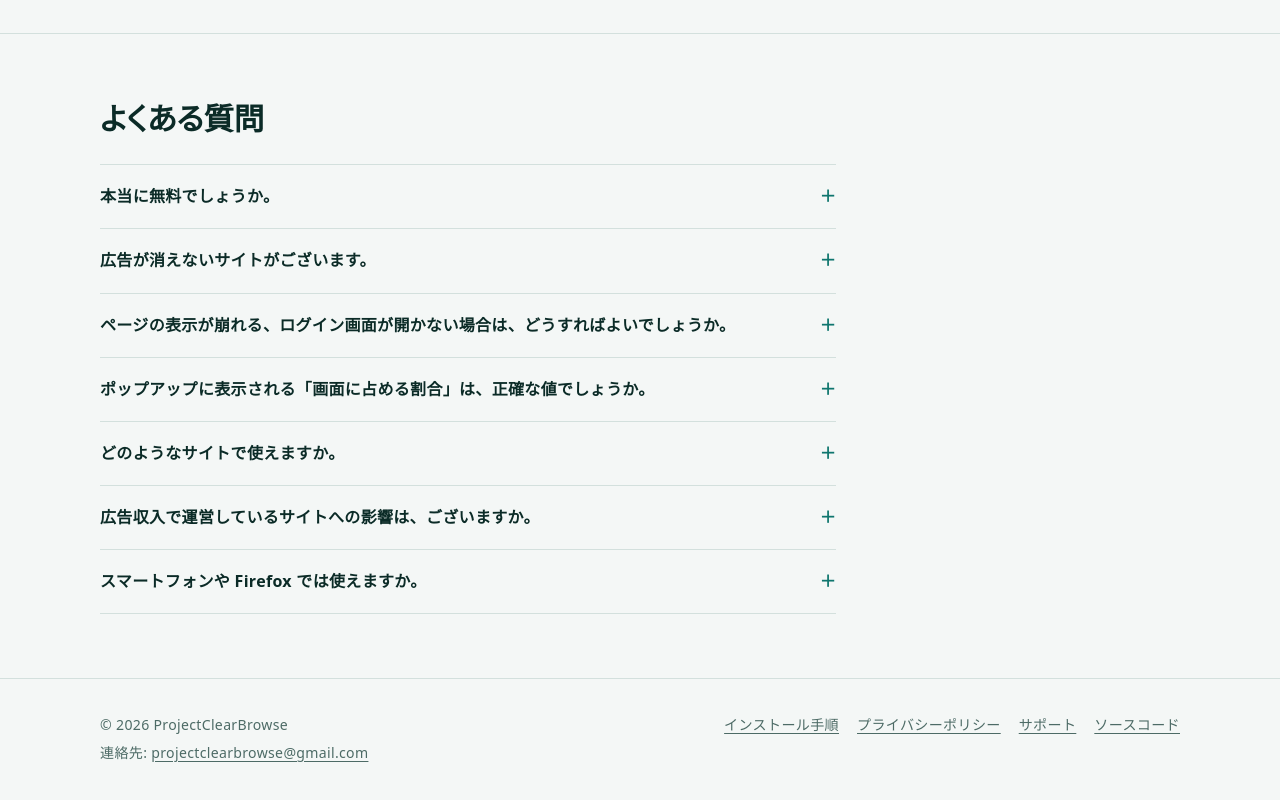
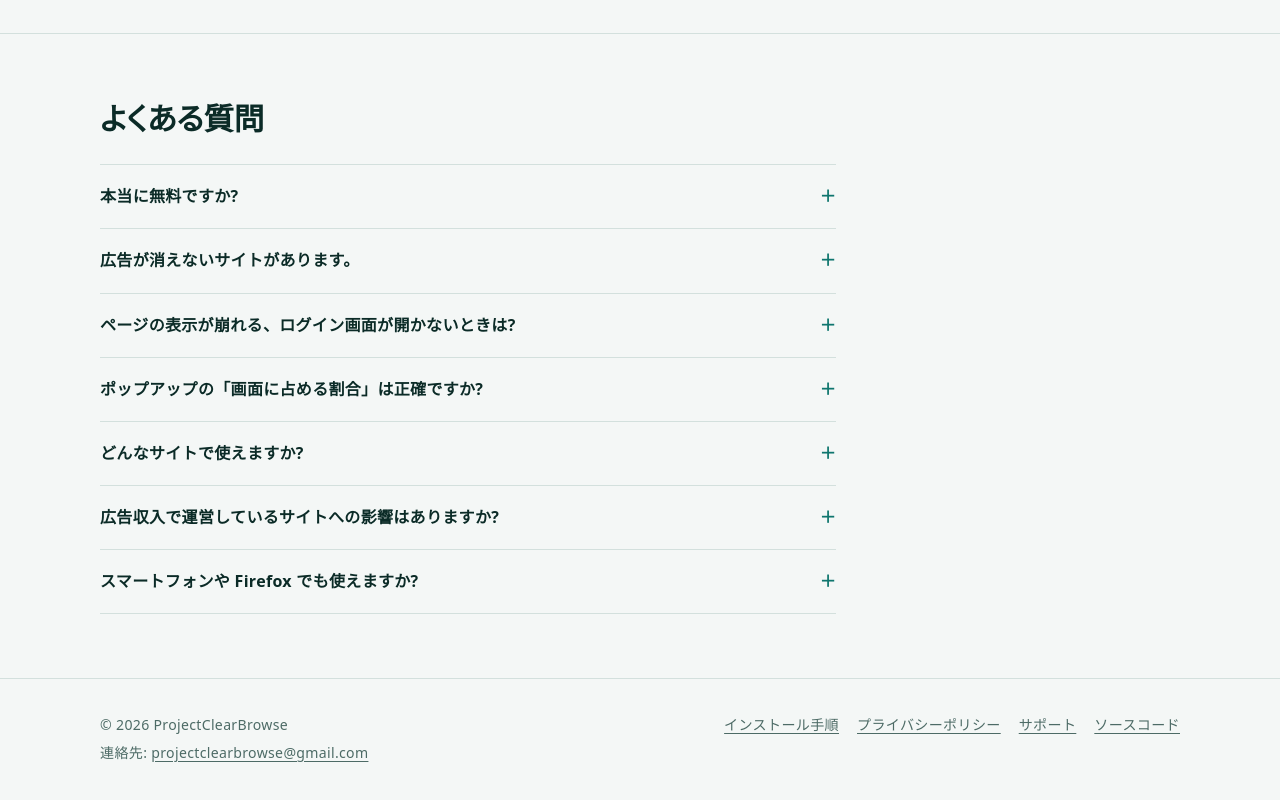
Before and after one commit to ProjectClearBrowse/clearbrowse, a browser extension: page docs/index.html in a window 1280 px wide. Shown: the part 3617-4417 px from the top of the page. Drawn offline with Linux system fonts and the light colour scheme.

Commit message:
Add files via upload

```diff
--- a/docs/index.html
+++ b/docs/index.html
@@ -145,13 +145,13 @@
     <div class="wrap">
       <h2>よくある質問</h2>
       <div class="faq" style="margin-top:24px">
-        <details><summary>本当に無料でしょうか。</summary><p>はい、すべての機能を無料でご利用いただけます。寄付は任意であり、寄付の有無によって機能が変わることはございません。</p></details>
-        <details><summary>広告が消えないサイトがございます。</summary><p>YouTube など、動画の中に広告が組み込まれているサイトでは、広告をブロックできない場合がございます。また、広告ブロックへの対策を行っているサイトでも、広告が残ることがございます。</p><p>ブロックされずに残った広告は、アイコンの「広告を選んで消す」から、手動で消せる場合がございます。ただし、動画の中に組み込まれた広告は、手動でも消すことができません。それでも広告が残る場合は、設定画面の「不具合を報告」から報告文を作成し、<a href="support.html">サポートページ</a>に記載の方法でお知らせください。</p></details>
-        <details><summary>ページの表示が崩れる、ログイン画面が開かない場合は、どうすればよいでしょうか。</summary><p>アイコンを押し、該当のサイトのみ「ブロックする」をオフにしてください。ログイン用の小さなウィンドウが開かない場合は、設定画面で「ポップアップ・新規タブ」の項目をオフにしていただくこともできます。</p></details>
-        <details><summary>ポップアップに表示される「画面に占める割合」は、正確な値でしょうか。</summary><p>いいえ、あくまで目安でございます。非表示にした広告の面積を、表示領域の面積で割った簡易的な値であり、広告同士の重なりは考慮しておりません。</p></details>
-        <details><summary>どのようなサイトで使えますか。</summary><p>http または https で開くほとんどのサイトで動作いたします。どのサイトをご利用の場合でも、閲覧履歴やページの内容を収集することはございません。</p></details>
-        <details><summary>広告収入で運営しているサイトへの影響は、ございますか。</summary><p>広告収入によって運営されているサイトもございます。応援したいサイトでは、アイコンから、そのサイトのみブロックを停止していただけます。</p></details>
-        <details><summary>スマートフォンや Firefox では使えますか。</summary><p>現在は、パソコン版の Chrome・Edge・Brave などに対応しております。スマートフォン版の Chrome は、拡張機能に対応していないため、ご利用いただけません。Firefox 版は、現時点では提供しておりません。</p></details>
+        <details><summary>本当に無料ですか?</summary><p>はい、すべての機能を無料でご利用いただけます。寄付は任意であり、寄付の有無によって機能が変わることはございません。</p></details>
+        <details><summary>広告が消えないサイトがあります。</summary><p>YouTube など、動画の中に広告が組み込まれているサイトでは、広告をブロックできない場合がございます。また、広告ブロックへの対策を行っているサイトでも、広告が残ることがございます。</p><p>ブロックされずに残った広告は、アイコンの「広告を選んで消す」から、手動で消せる場合がございます。ただし、動画の中に組み込まれた広告は、手動でも消すことができません。それでも広告が残る場合は、設定画面の「不具合を報告」から報告文を作成し、<a href="support.html">サポートページ</a>に記載の方法でお知らせください。</p></details>
+        <details><summary>ページの表示が崩れる、ログイン画面が開かないときは?</summary><p>アイコンを押し、該当のサイトのみ「ブロックする」をオフにしてください。ログイン用の小さなウィンドウが開かない場合は、設定画面で「ポップアップ・新規タブ」の項目をオフにしていただくこともできます。</p></details>
+        <details><summary>ポップアップの「画面に占める割合」は正確ですか?</summary><p>いいえ、あくまで目安でございます。非表示にした広告の面積を、表示領域の面積で割った簡易的な値であり、広告同士の重なりは考慮しておりません。</p></details>
+        <details><summary>どんなサイトで使えますか?</summary><p>http または https で開くほとんどのサイトで動作いたします。どのサイトをご利用の場合でも、閲覧履歴やページの内容を収集することはございません。</p></details>
+        <details><summary>広告収入で運営しているサイトへの影響はありますか?</summary><p>広告収入によって運営されているサイトもございます。応援したいサイトでは、アイコンから、そのサイトのみブロックを停止していただけます。</p></details>
+        <details><summary>スマートフォンや Firefox でも使えますか?</summary><p>現在は、パソコン版の Chrome・Edge・Brave などに対応しております。スマートフォン版の Chrome は、拡張機能に対応していないため、ご利用いただけません。Firefox 版は、現時点では提供しておりません。</p></details>
       </div>
     </div>
   </section>
```
Also changed, not shown: 1 other file.
